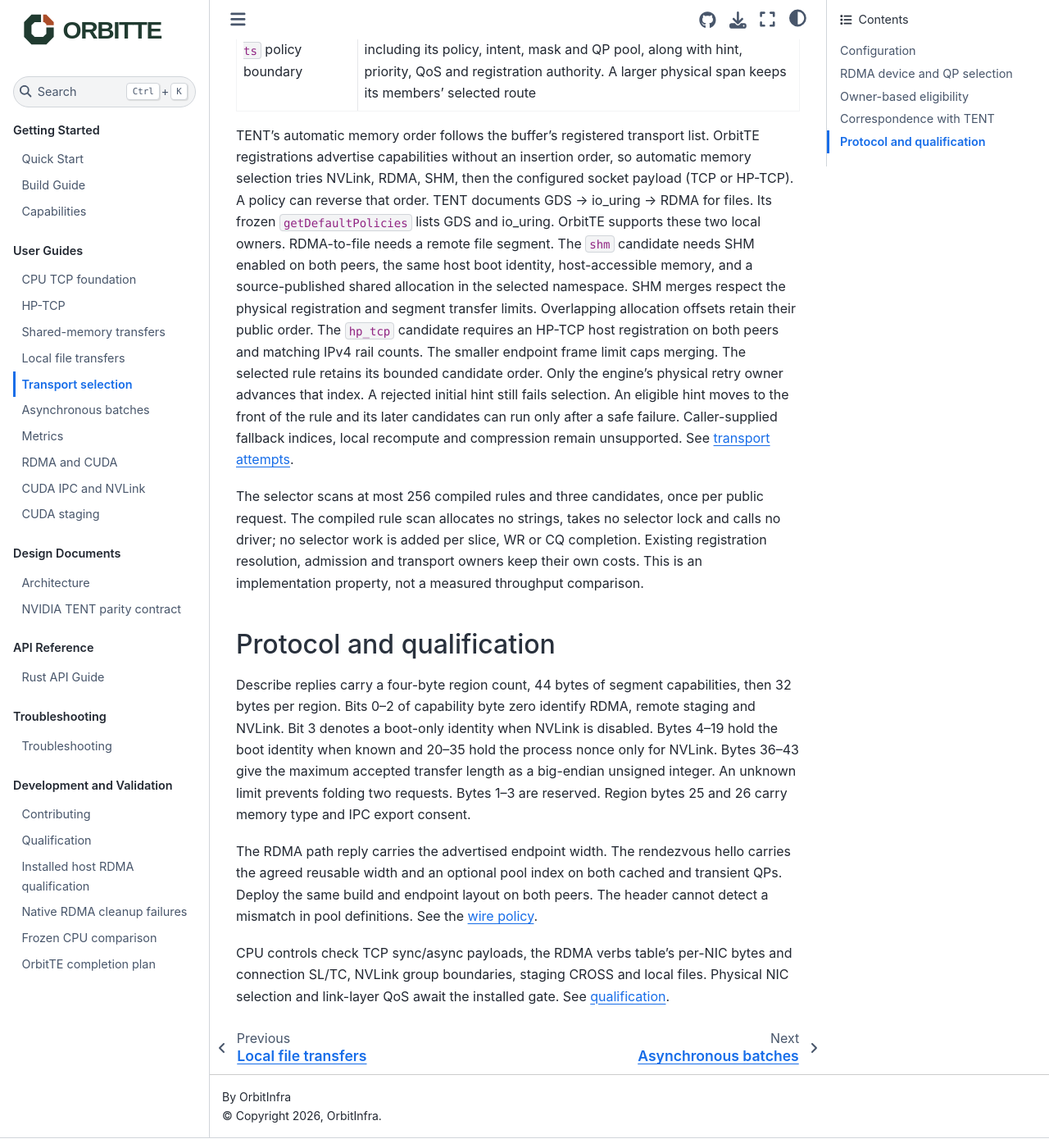
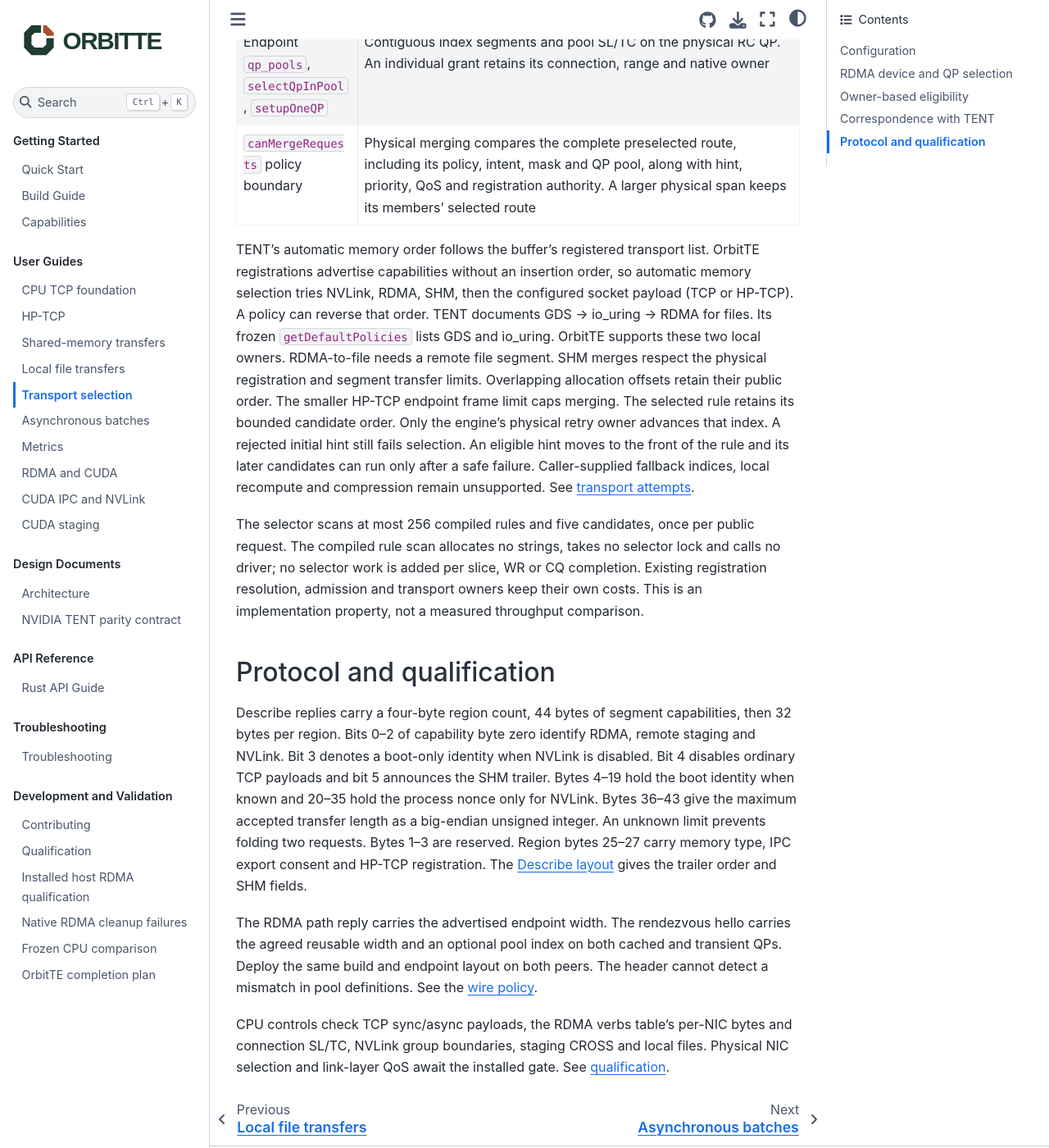
Before and after one commit to OrbitInfra/OrbitTE, a Sphinx documentation site: the page built from docs/transport-selection.md, in a window 1280 px wide and 1400 px high, scrolled down 4941 px. Shown: the whole window at 82% size. Built offline with Sphinx 7.4.7 and the Sphinx Book theme 1.1.4, drawn with Linux system fonts in a browser that asks for light colours; some of the changed text lies outside the part shown.

Commit message:
docs(shm): align the selector and Describe tables with the executing routes

```diff
--- a/docs/transport-selection.md
+++ b/docs/transport-selection.md
@@ -62,7 +63,7 @@ When no custom rules exist the default names are `memory_default` and `file_stor
 | `min_size`, `max_size` | Inclusive byte bounds |
 | `priority` | Exact effective QoS or request priority. Accepts high/medium/low or 0/1/2 |
 | `intent_type` | Case-insensitive `unspec` (also `intent_unspec`), `foreground_get`, `background_prefetch`, `migration`, `checkpoint`, `weight_loading`, `staging_internal`, or the corresponding integer 0–6. Omission matches any intent |
-| `transports` | Ordered unique `tcp`, `rdma`, `nvlink` for memory or `gds`, `io_uring` for files |
+| `transports` | Ordered unique candidates. Memory accepts `tcp`, `hp_tcp`, `shm`, `rdma` and `nvlink`. Local files accept `gds` and `io_uring` |
 | `devices` | RDMA NIC names compiled to a 64-bit mask using stable discovered IDs and the custom topology's verified mapping |
 | `qp_pool` | Selects a contiguous endpoint QP range. An omitted, empty or unknown name permits every index |
 | `service_level`, `traffic_class` | Policy values are diagnostic. Only the endpoint pool changes native SL/TC |
@@ -124,6 +125,8 @@ readiness. Closing or failing a provider does not authorize replay elsewhere.
 | Transport | Required eligibility |
 | --- | --- |
 | TCP | Both ends' normal TCP handlers; CUDA endpoints use their existing local host staging. A CPU-only requester can access a CUDA source over ordinary TCP |
+| HP-TCP | HP-TCP enabled at both ends, matching IPv4 rail counts, and an eligible host registration. The request must fit both endpoint frame limits |
+| SHM | SHM enabled at both ends, matching host boot identity and backing namespace, local host memory and a source-published shared range |
 | RDMA | Both engines configure RDMA. Each side's existing host/CUDA Direct or Staged policy remains authoritative; this capability does not promise GPUDirect or current RNIC health |
 | NVLink | Both engines opt in; equal host boot identity and different process nonces; remote `allocate_ipc` export consent; local owned CUDA or owned CUDA-pinned host backing |
 
@@ -152,7 +155,7 @@ The reference is frozen TENT commit
 | --- | --- |
 | Ordered and named policies, request intent | `runtime/transport_selector/config.rs` and `TransferRequest`. An invalid intent rejects the config. A named request keeps its binding in legacy mode |
 | `SelectionContext`, owner capability checks | Original memory types and both segment descriptors, including boot identity and IPC consent |
-| `select`, hint and host staging | One immutable selection before admission, carried into TCP, RDMA, NVLink, file I/O and the TCP/RDMA CROSS leg |
+| `select`, hint and host staging | One prepared route carried into TCP, HP-TCP, SHM, RDMA, NVLink, local file I/O and the TCP/RDMA CROSS leg |
 | `resolveDeviceMasks`, RDMA sub-batch grouping | One resolution per engine topology. Each prepared request retains its own mask and QP range through every child grant |
 | Endpoint `qp_pools`, `selectQpInPool`, `setupOneQP` | Contiguous index segments and pool SL/TC on the physical RC QP. An individual grant retains its connection, range and native owner |
 | `canMergeRequests` policy boundary | Physical merging compares the complete preselected route, including its policy, intent, mask and QP pool, along with hint, priority, QoS and registration authority. A larger physical span keeps its members’ selected route |
@@ -162,14 +165,14 @@ OrbitTE registrations advertise capabilities without an insertion order, so
 automatic memory selection tries NVLink, RDMA, SHM, then the configured socket payload (TCP or HP-TCP). A policy can reverse
 that order. TENT documents GDS → io_uring → RDMA for files. Its frozen
 `getDefaultPolicies` lists GDS and io_uring. OrbitTE supports these two local
-owners. RDMA-to-file needs a remote file segment. The `shm` candidate needs SHM enabled on both peers, the same host boot identity, host-accessible memory, and a source-published shared allocation in the selected namespace. SHM merges respect the physical registration and segment transfer limits. Overlapping allocation offsets retain their public order. The `hp_tcp` candidate requires an HP-TCP host registration on both peers and matching IPv4 rail counts. The smaller endpoint frame limit caps merging. The selected rule retains its bounded candidate order. Only the engine’s
+owners. RDMA-to-file needs a remote file segment. SHM merges respect the physical registration and segment transfer limits. Overlapping allocation offsets retain their public order. The smaller HP-TCP endpoint frame limit caps merging. The selected rule retains its bounded candidate order. Only the engine’s
 physical retry owner advances that index. A rejected initial hint still fails
 selection. An eligible hint moves to the front of the rule and its later
 candidates can run only after a safe failure. Caller-supplied fallback indices,
 local recompute and compression remain unsupported. See
 [transport attempts](async-batches.md#transport-attempts).
 
-The selector scans at most 256 compiled rules and three candidates, once per
+The selector scans at most 256 compiled rules and five candidates, once per
 public request. The compiled rule scan allocates no strings, takes no selector lock and calls
 no driver; no selector work is added per slice, WR or CQ completion. Existing
 registration resolution, admission and transport owners keep their own costs.
@@ -180,11 +183,13 @@ This is an implementation property, not a measured throughput comparison.
 Describe replies carry a four-byte region count, 44 bytes of segment
 capabilities, then 32 bytes per region. Bits 0–2 of capability byte zero
 identify RDMA, remote staging and NVLink. Bit 3 denotes a boot-only identity
-when NVLink is disabled. Bytes 4–19 hold the boot identity when known and
+when NVLink is disabled. Bit 4 disables ordinary TCP payloads and bit 5
+announces the SHM trailer. Bytes 4–19 hold the boot identity when known and
 20–35 hold the process nonce only for NVLink. Bytes 36–43 give the maximum
 accepted transfer length as a big-endian unsigned integer. An unknown limit
 prevents folding two requests. Bytes 1–3 are reserved. Region
-bytes 25 and 26 carry memory type and IPC export consent.
+bytes 25–27 carry memory type, IPC export consent and HP-TCP registration.
+The [Describe layout](cpu-tcp.md#development-wire-contract) gives the trailer order and SHM fields.
 
 The RDMA path reply carries the advertised endpoint width. The rendezvous
 hello carries the agreed reusable width and an optional pool index on both
```
Also changed, not shown: other parts of docs/transport-selection.md (+2 -1 lines), README.md (+2 -2 lines), docs/cpu-tcp.md (+2 -2 lines), docs/shm.md (+2 -2 lines), 1 other file.
